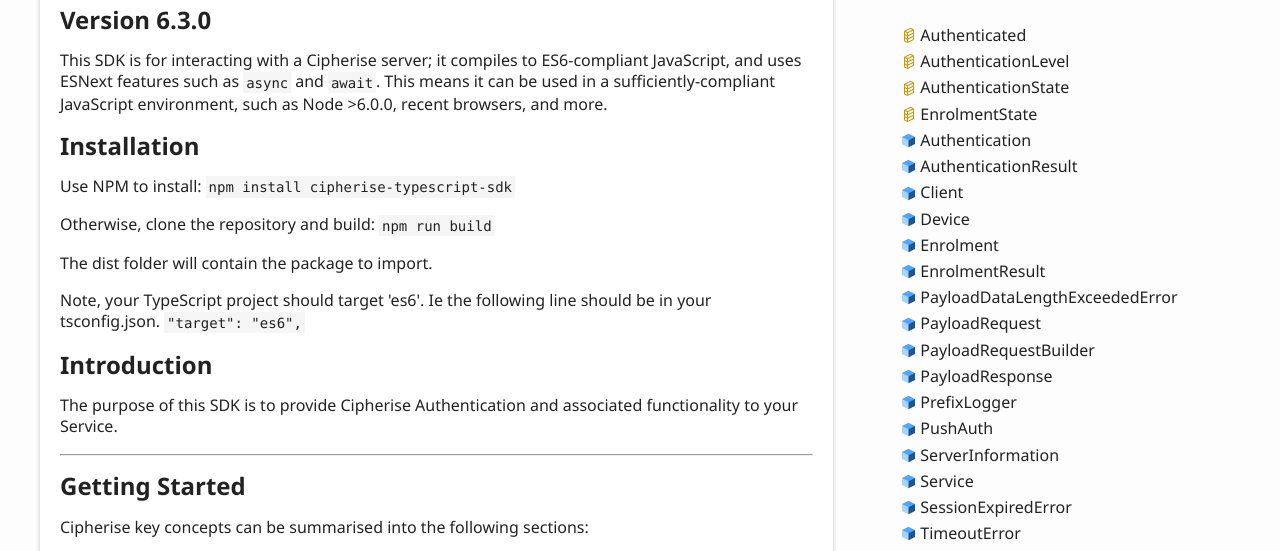
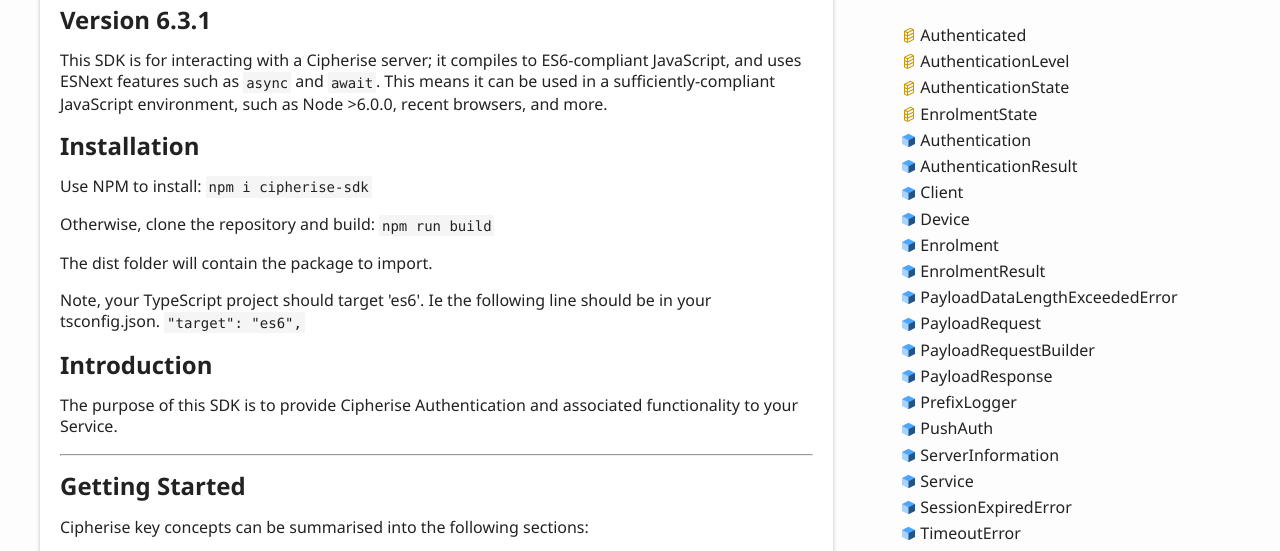
Before and after one commit to forticode/cipherise-typescript-sdk, a website: page docs/index.html in a window 1280 px wide. Shown: the part 249-800 px from the top of the page. Drawn offline with Linux system fonts and the light colour scheme.

Commit message:
Updated Version

```diff
--- a/docs/index.html
+++ b/docs/index.html
@@ -65,8 +65,8 @@
 				<a href="#cipherise-typescript-sdk" id="cipherise-typescript-sdk" style="color: inherit; text-decoration: none;">
 					<h1>Cipherise TypeScript SDK</h1>
 				</a>
-				<a href="#version-630" id="version-630" style="color: inherit; text-decoration: none;">
-					<h2>Version 6.3.0</h2>
+				<a href="#version-631" id="version-631" style="color: inherit; text-decoration: none;">
+					<h2>Version 6.3.1</h2>
 				</a>
 				<p>This SDK is for interacting with a Cipherise server; it compiles to ES6-compliant JavaScript, and
 					uses ESNext features such as <code>async</code> and <code>await</code>. This means it can be used in a
@@ -75,7 +75,7 @@
 					<h2>Installation</h2>
 				</a>
 				<p>Use NPM to install:
-				<code>npm install cipherise-typescript-sdk</code></p>
+				<code>npm i cipherise-sdk</code></p>
 				<p>Otherwise, clone the repository and build:
 				<code>npm run build</code></p>
 				<p>The dist folder will contain the package to import.</p>
--- a/package.json
+++ b/package.json
@@ -1,6 +1,6 @@
 {
   "name": "cipherise-sdk",
-  "version": "6.3.0",
+  "version": "6.3.1",
   "description": "A service provider SDK for Forticode Cipherise.",
   "main": "dist/index.js",
   "types": "dist/index.d.ts",
@@ -59,6 +59,7 @@
   "scripts": {
     "build": "tsc && npm run lint",
     "lint": "tslint -c tslint.json 'lib/**/*.ts'",
-    "docs": "typedoc --out docs --target ES6 --mode file --excludePrivate --excludeExternals lib"
+    "docs": "typedoc --out docs --target ES6 --mode file --excludePrivate --excludeExternals lib",
+    "prepublishOnly": "npm install && npm run build"
   }
 }
```
Also changed, not shown: README.md, 1 other file.
